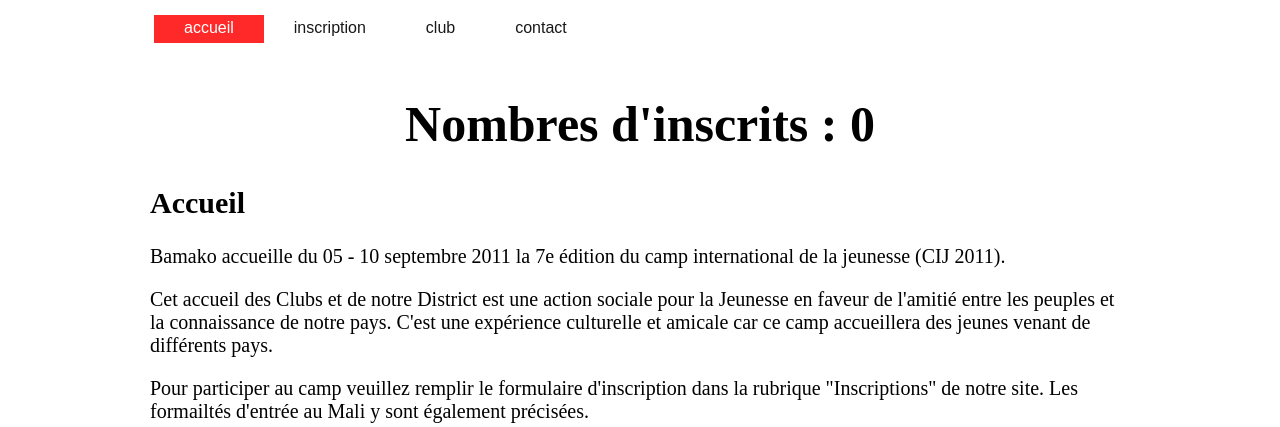
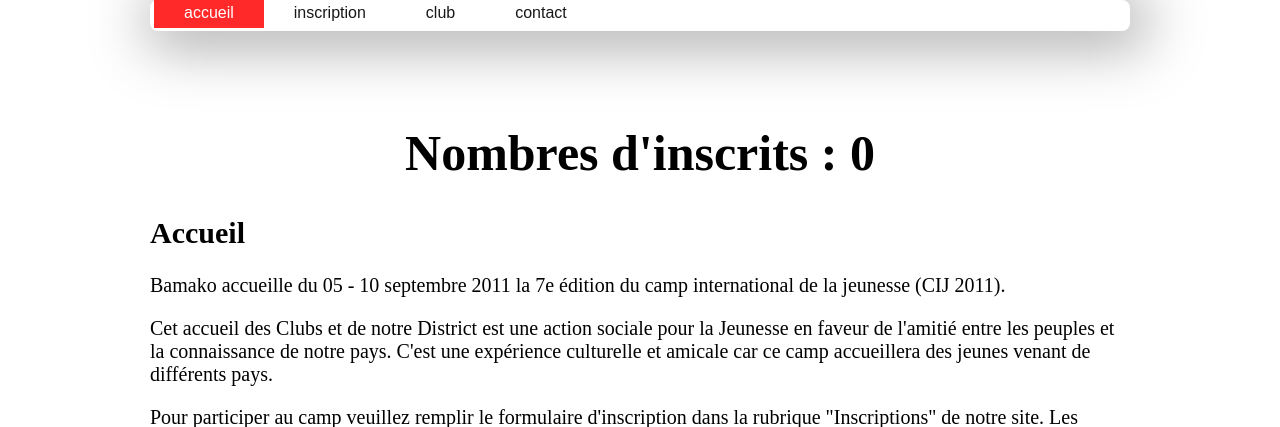
Before and after one commit to alou/cij2011, a Django app: page / in a window 1280 px wide. Shown: the top 427 px of the page. Run offline with Django 3.2, Linux system fonts and the light colour scheme; data that the repository does not hold is empty; parts of the project's set-up code (start-up, migrations or seed data) failed here and were passed over.

Commit message:
Amélioration du menu par le css

```diff
--- a/cij2011/media/css/style.css
+++ b/cij2011/media/css/style.css
@@ -4,17 +4,21 @@ Design by Alou and Fad
 body{margin: 0 auto;
      width: 980px;}
 
-/* Menu */
-
-#menu {height: 46px;
-    padding: 15px 0px 0px 0px;
-}
 
 #home #content h1{text-align: center;
                   font-size: 50px;
                   }
 #home #content h2{font-size: 30px;}
 #home #content p{font-size: 20px;}
+
+/* Menu */
+
+#menu {
+    height: 31px;
+    border-radius: 8px 8px 8px 8px;
+    box-shadow: 7px 5px 57px 11px #A9A9A9;
+    margin-bottom: 93px;
+}
 
 #menu ul {
     margin: 0;
@@ -40,7 +44,9 @@ body{margin: 0 auto;
     color: #181818;
     border: none;
 }
-
+menu li:hover > a.top_link span {
+    color: red;
+    }
 #menu li.current_page_item {
     background: #FF2929;
 }
--- a/cij2011/templates/base.html
+++ b/cij2011/templates/base.html
@@ -11,14 +11,6 @@
 
     <body>
         <div id="{% block page-id %}{% endblock %}">
-            <div id='menu'>
-                <ul>
-                    <li class="current_page_item"><a href="/">Accueil</a></li>
-                    <li><a href="{% url registered %}">Inscription</a></li>
-                    <li><a href="{% url club %}">Club</a></li>
-                    <li><a href="{% url contact %}">Contact</a></li>
-                </ul>
-            </div>
 
             {% block content %}
             {% endblock %}
--- a/cij2011/templates/home.html
+++ b/cij2011/templates/home.html
@@ -2,9 +2,14 @@
 {% block title %}Home{% endblock %}
 {% block page-id %}home{% endblock %}
 {% block content %}
-
-
-
+    <div id='menu'>
+        <ul>
+            <li class="current_page_item"><a href="/">Accueil</a></li>
+            <li><a href="{% url registered %}">Inscription</a></li>
+            <li><a href="{% url club %}">Club</a></li>
+            <li><a href="{% url contact %}">Contact</a></li>
+        </ul>
+    </div>
     <div id='content'>
         <h1>Nombres d'inscrits : {{pamper_count}}</h1>
         <h2>Accueil</h2>
```
Also changed, not shown: cij2011/templates/club.html (+8 -0 lines), cij2011/templates/contact.html (+8 -0 lines), cij2011/templates/registered.html (+9 -0 lines).
